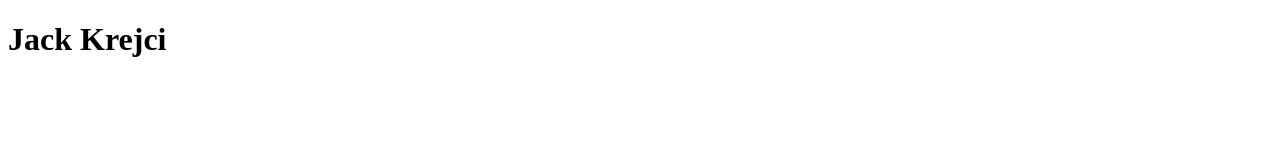
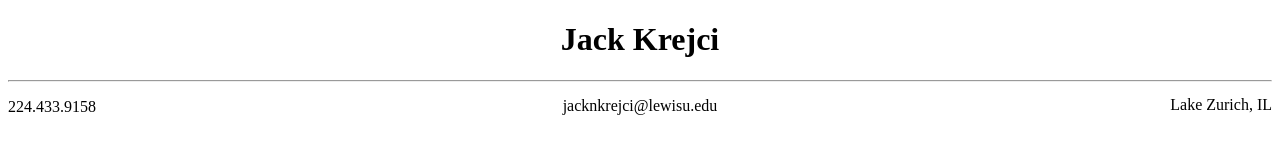
Before and after one commit to jkrejci1/resume, a plain HTML site: page index.html in a window 1280 px wide. Drawn offline with Linux system fonts and the light colour scheme.

Commit message:
Added personal information

```diff
--- a/index.css
+++ b/index.css
@@ -1 +1,20 @@
-ECHO is on.
+h1 {
+    text-align: center;
+}
+
+p.info {
+    position: relative;
+    text-align: left;
+}
+
+p.email {
+    position: relative;
+    text-align: center;
+    top: -35px;
+}
+
+p.home {
+    position: relative;
+    top: -70px;
+    text-align: right;
+}
--- a/index.html
+++ b/index.html
@@ -3,9 +3,12 @@
     <head>
         <title>KrejciResume</title>
         <link rel="stylesheet" type="text/css" href="index.css">
-
     </head>
     <body>
         <h1>Jack Krejci</h1>
+        <hr>
+        <p class="info">224.433.9158</p>
+        <p class="email">jacknkrejci@lewisu.edu</p>
+        <p class="home">Lake Zurich, IL</p>
     </body>
 </html>
```
